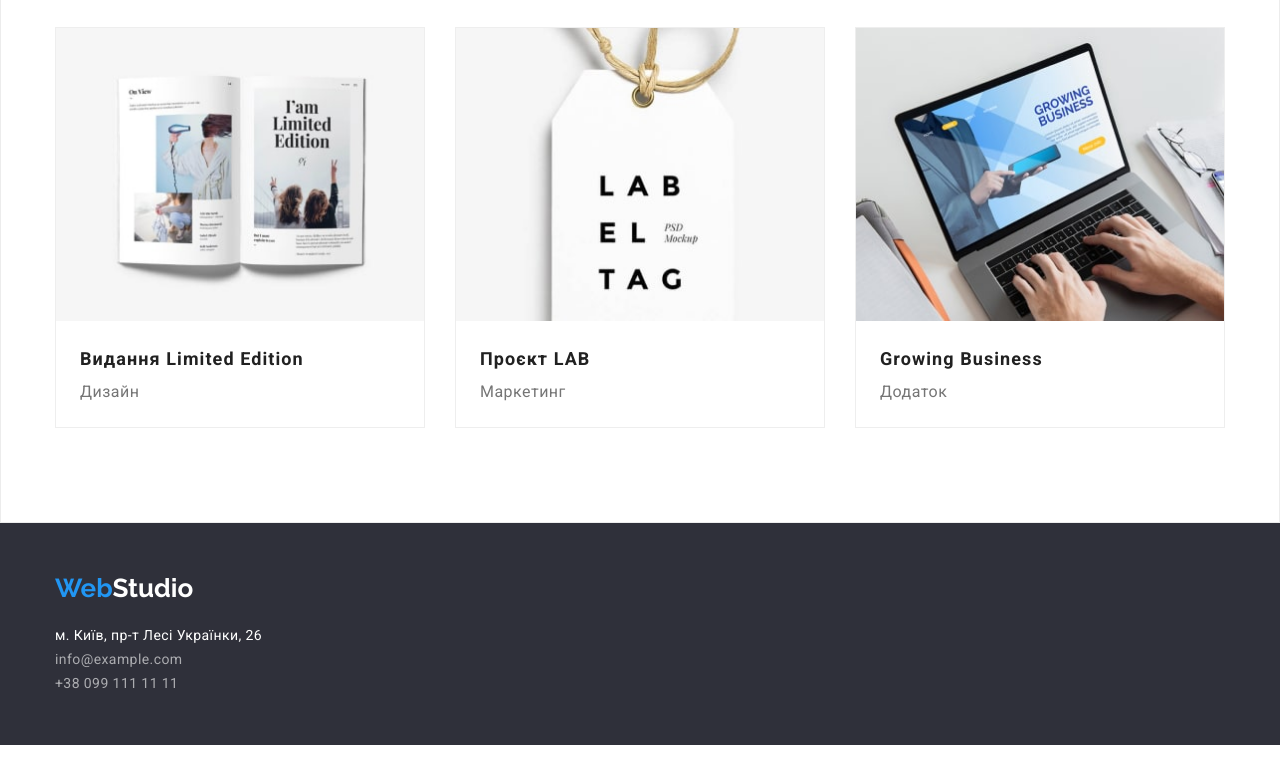
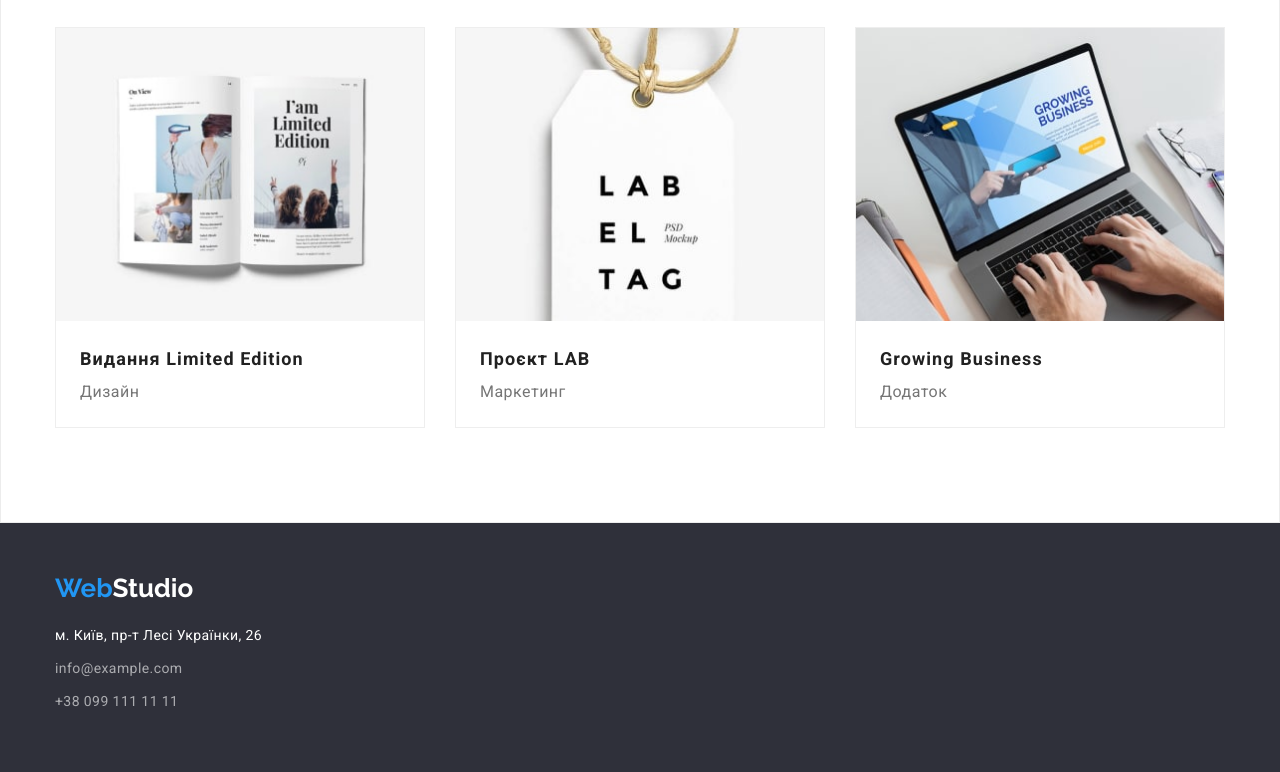
Before and after one commit to RuslanaSemenenko/Web-Studio, a plain HTML site: page portfolio.html in a window 1280 px wide. Shown: the part 1096-1868 px from the top of the page. Before the commit the page ends 1841 px from the top, so only its background shows below. Drawn offline with nearby package versions, Linux system fonts and the light colour scheme.

Commit message:
css styles

```diff
--- a/portfolio.html
+++ b/portfolio.html
@@ -134,13 +134,13 @@
         <a class="logo-icon" href="./index.html">Web<span class="text-logo">Studio</span></a>
         <div class="address-list">
           <ul class="menu-list">
-            <li class="list-item">
+            <li class="footer-list-item">
               <a class="address" href="https://goo.gl/maps/2GhHWjsv7smpyjgPA" target="_blank" rel="noopener noreferrer nofollow" >м. Київ, пр-т Лесі Українки, 26</a>
             </li>
-            <li class="list-item">
+            <li class="footer-list-item">
               <a class="list-item-link" href="mailto:info@example.com">info@example.com</a>
             </li>
-            <li class="list-item">
+            <li class="footer-list-item">
               <a class="list-item-link" href="tel:+380991111111">+38 099 111 11 11</a>
             </li>
           </ul>
```
